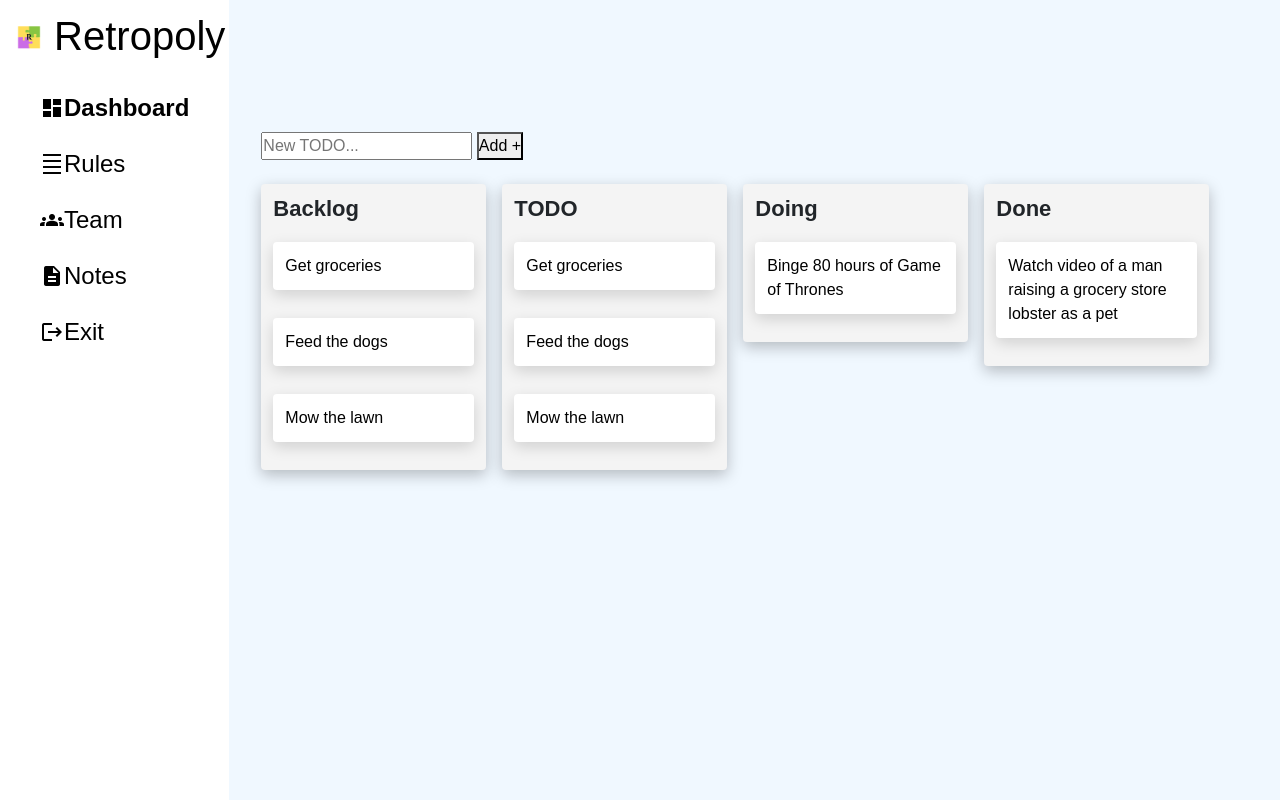
After one commit to Dream-Team-33/Retropoly, a Flask app: page /dashboard/dashboard in a window 1280 px wide. The commit adds this page. Run offline with Flask 2, Linux system fonts and the light colour scheme; some libraries are stand-ins or nearby versions.

Commit message:
New version of dashboard (dashboard2) is available

```diff
--- a/Application.py
+++ b/Application.py
@@ -24,3 +24,7 @@ def home2():
 @app.route('/dashboard/')
 def dashboard():
     return render_template('dashboard.html')
+
+@app.route('/dashboard/dashboard')
+def dashboard2():
+    return render_template('dashboard2.html')
--- /dev/null
+++ b/static/css/dashboard2.css
@@ -0,0 +1,172 @@
+* {
+	-webkit-box-sizing: border-box;
+	box-sizing: border-box;
+	font-family: "Nunito", sans-serif;
+	text-decoration: none !important;
+	list-style: none !important;
+	outline: none !important;
+	padding: 0;
+    margin: 0;
+    box-sizing: border-box;
+    font-family: sans-serif;
+
+    -ms-overflow-style: none; /* IE and Edge */
+    scrollbar-width: none; /* Firefox */
+}
+*::-webkit-scrollbar {
+    display: none;
+  }
+
+body {
+    min-height: 100vh;
+    background: aliceblue;
+}
+
+/*=====================
+       Icons
+=====================*/
+/*This is for the material icons (Google fonts)*/
+.material-icons-outlined{
+	font-family: 'Material Icons';
+	font-weight: normal;
+	font-style: normal;
+	font-size: 24px;  /* Preferred icon size */
+	display: inline-block;
+	line-height: 1;
+	text-transform: none;
+	letter-spacing: normal;
+	word-wrap: normal;
+	white-space: nowrap;
+	direction: ltr;
+
+	/* Support for all WebKit browsers. */
+	-webkit-font-smoothing: antialiased;
+	/* Support for Safari and Chrome. */
+	text-rendering: optimizeLegibility;
+
+	/* Support for Firefox. */
+	-moz-osx-font-smoothing: grayscale;
+
+	/* Support for IE. */
+	font-feature-settings: 'liga';
+}
+
+/*=====================
+       Side Bar
+=====================*/
+h1 { color: black; }
+
+li { color: black; }
+
+.side-bar {
+    position: relative;
+    background: white;
+    width: 20vw;
+    min-height: 100vh;
+    display: flex;
+    flex-direction: column;
+}
+
+.side-bar .logo{
+    width: 50px;
+	height: 50px;
+	border-radius: 10px;
+}
+
+.side-bar .logo-name{
+    height: 10vh;
+    display: flex;
+    align-items: center;
+    justify-content: center;
+}
+
+.side-bar li{
+    font-size: 24px;
+    padding: 10px 40px;
+    display: flex;
+    align-items: center;
+}
+
+.side-bar li:hover{
+    background: aliceblue;
+    color: rgb(134, 183, 225);
+    font-weight: bolder;
+}
+
+.side-bar a{
+    text-decoration: none;
+    color: inherit;
+}
+
+.side-bar .active{ font-weight: bolder; }
+
+/* ---- BOARD ---- */
+.board{ margin: 100px auto;}
+#todo-form {
+    padding: 32px 32px 0;
+  }
+
+.lanes {
+    display: flex;
+    align-items: flex-start;
+    justify-content: start;
+    gap: 16px;
+
+    padding: 24px 32px;
+
+    overflow: scroll;
+    height: 100%;
+  }
+
+  .heading {
+    font-size: 22px;
+    font-weight: bold;
+    margin-bottom: 8px;
+  }
+
+  .swim-lane {
+    display: flex;
+    flex-direction: column;
+    gap: 12px;
+
+    background: #f4f4f4;
+    box-shadow: 0px 5px 15px rgba(0, 0, 0, 0.25);
+
+    padding: 12px;
+    border-radius: 4px;
+    width: 225px;
+    min-height: 120px;
+
+    flex-shrink: 0;
+  }
+
+  .task {
+    background: white;
+    color: black;
+    box-shadow: 0px 5px 15px rgba(0, 0, 0, 0.15);
+
+    padding: 12px;
+    border-radius: 4px;
+
+    font-size: 16px;
+    cursor: move;
+  }
+
+  .is-dragging {
+    scale: 1.05;
+    box-shadow: 0px 5px 15px rgba(0, 0, 0, 0.25);
+    background: rgb(50, 50, 50);
+    color: white;
+  }
+
+  /* combine Table and sidebar */
+
+.MainFlex
+{
+    display: flex;
+}
+
+.board
+{
+    flex-basis: 100%;
+}
--- a/templates/dashboard.html
+++ b/templates/dashboard.html
@@ -40,7 +40,7 @@
                     team members (Team), notes to be taken (Notes) and exit function
                     (Exit)
                 -->
-                <li><span class="material-icons-outlined">dashboard</span><a href="#" class="active">Dashboard</a></li>
+                <li><span class="material-icons-outlined">dashboard</span><a href="dashboard" class="active">Dashboard</a></li>
                 <li><span class="material-icons-outlined">density_small</span><a href="#">Rules</a></li>
                 <li><span class="material-icons-outlined">groups</span><a href="#">Team</a></li>
                 <li><span class="material-icons-outlined">description</span><a href="#">Notes</a></li>
--- /dev/null
+++ b/templates/dashboard2.html
@@ -0,0 +1,95 @@
+<!DOCTYPE html>
+<html lang="en">
+<head>
+    <meta http-equiv="Content-Type" content="text/html; charset=utf-8" />
+
+    <title>Retropoly | Dashboard</title>
+    <link rel="icon" href="/static/images/logo.png" type="image/x-icon"> <!--add icon link. This icon will show next to Title-->
+    <link rel="stylesheet" href="https://stackpath.bootstrapcdn.com/bootstrap/4.1.1/css/bootstrap.min.css" integrity="sha384-WskhaSGFgHYWDcbwN70/dfYBj47jz9qbsMId/iRN3ewGhXQFZCSftd1LZCfmhktB" crossorigin="anonymous">
+    <link rel="stylesheet" type="text/css" href="/static/css/dashboard2.css"/> <!--link to dashboard.css file-->
+    <link rel="stylesheet" type="text/css" href="/static/js/dashboard.js"/> <!--link to dashboard.js file-->
+    <link rel="stylesheet" href="https://use.fontawesome.com/releases/v5.1.0/css/all.css" integrity="sha384-lKuwvrZot6UHsBSfcMvOkWwlCMgc0TaWr+30HWe3a4ltaBwTZhyTEggF5tJv8tbt" crossorigin="anonymous">
+    <link rel="stylesheet" type="text/css" href="css/jquery.fancybox.min.css"/>
+    <link rel="stylesheet" type="text/css" href="css/owl.carousel.min.css"/>
+    <link rel="stylesheet" type="text/css" href="css/owl.theme.default.min.css"/>
+    <link href="https://fonts.googleapis.com/icon?family=Material+Icons" rel="stylesheet"> <!--Google Icons fonts-->
+
+    <!-- Font Google -->
+    <link href="https://fonts.googleapis.com/css?family=Open+Sans:300,400,600,700,800" rel="stylesheet">
+    <link href="https://fonts.googleapis.com/css?family=Poppins:300,400,500,600,700" rel="stylesheet">
+    <link rel="preconnect" href="https://fonts.googleapis.com">
+    <link rel="preconnect" href="https://fonts.gstatic.com" crossorigin>
+    <link href="https://fonts.googleapis.com/css2?family=Nunito:ital,wght@0,200;0,300;0,400;0,500;0,600;0,700;0,800;0,900;0,1000;1,200;1,300;1,400;1,500;1,600;1,700;1,800;1,900;1,1000&family=Poppins:wght@200&display=swap" rel="stylesheet">
+    <meta name="viewport" content="width=device-width, initial-scale=1.0">
+
+    <script rel="stylesheet" type="text/js" href="/static/js/drag.js"></script>
+    <script rel="stylesheet" type="text/js" href="/static/js/todo.js"></script>
+</head>
+
+<body>
+    <!------------------------------------------THIS IS FOR THE DASHBOARD PAGE--------------------------------------->
+
+    <!--Side Bar-->
+    <!--Start layout of side bar-->
+    <div class="MainFlex">
+        <div class="side-bar">
+            <div class="logo-name">
+                <img src="/static/images/logo.png" alt="R.logo" class="logo"> <!--Logo of the game-->
+                <h1>Retropoly</h1> <!--Name of the game-->
+            </div>
+            <ul>
+                <!--HINT: Add the <a> tag to link each item to a page of its own,
+                    so each will have an explanation (Rules), shows the number of
+                    team members (Team), notes to be taken (Notes) and exit function
+                    (Exit)
+                -->
+                <li><span class="material-icons-outlined">dashboard</span><a href="#" class="active">Dashboard</a></li>
+                <li><span class="material-icons-outlined">density_small</span><a href="#">Rules</a></li>
+                <li><span class="material-icons-outlined">groups</span><a href="#">Team</a></li>
+                <li><span class="material-icons-outlined">description</span><a href="#">Notes</a></li>
+                <li><span class="material-icons-outlined">logout</span><a href="#">Exit</a></li>
+            </ul>
+        </div><!--End layout of side bar-->
+
+        <!--Table-->
+        <div class="board">
+            <form id="todo-form">
+              <input type="text" placeholder="New TODO..." id="todo-input" />
+              <button type="submit">Add +</button>
+            </form>
+
+            <div class="lanes">
+                <div class="swim-lane">
+                    <h3 class="heading">Backlog</h3>
+
+                    <p class="task" draggable="true">Get groceries</p>
+                    <p class="task" draggable="true">Feed the dogs</p>
+                    <p class="task" draggable="true">Mow the lawn</p>
+                  </div>
+              <div class="swim-lane" id="todo-lane">
+                <h3 class="heading">TODO</h3>
+
+                <p class="task" draggable="true">Get groceries</p>
+                <p class="task" draggable="true">Feed the dogs</p>
+                <p class="task" draggable="true">Mow the lawn</p>
+              </div>
+
+              <div class="swim-lane">
+                <h3 class="heading">Doing</h3>
+
+                <p class="task" draggable="true">Binge 80 hours of Game of Thrones</p>
+              </div>
+
+              <div class="swim-lane">
+                <h3 class="heading">Done</h3>
+
+                <p class="task" draggable="true">
+                  Watch video of a man raising a grocery store lobster as a pet
+                </p>
+              </div>
+            </div>
+          </div>
+    </div>
+
+</body>
+</html>
```
Also changed, not shown: static/js/drag.js (added, +46 -0 lines), static/js/todo.js (added, +27 -0 lines).
